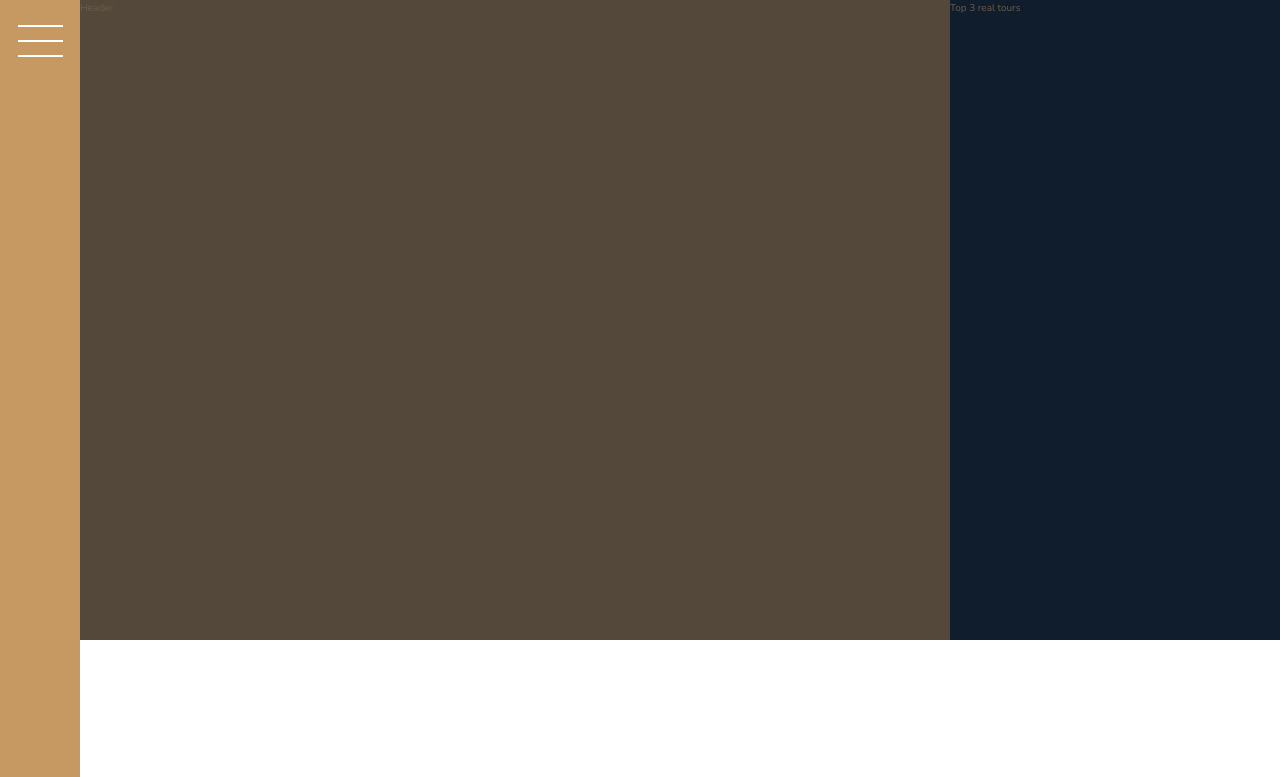
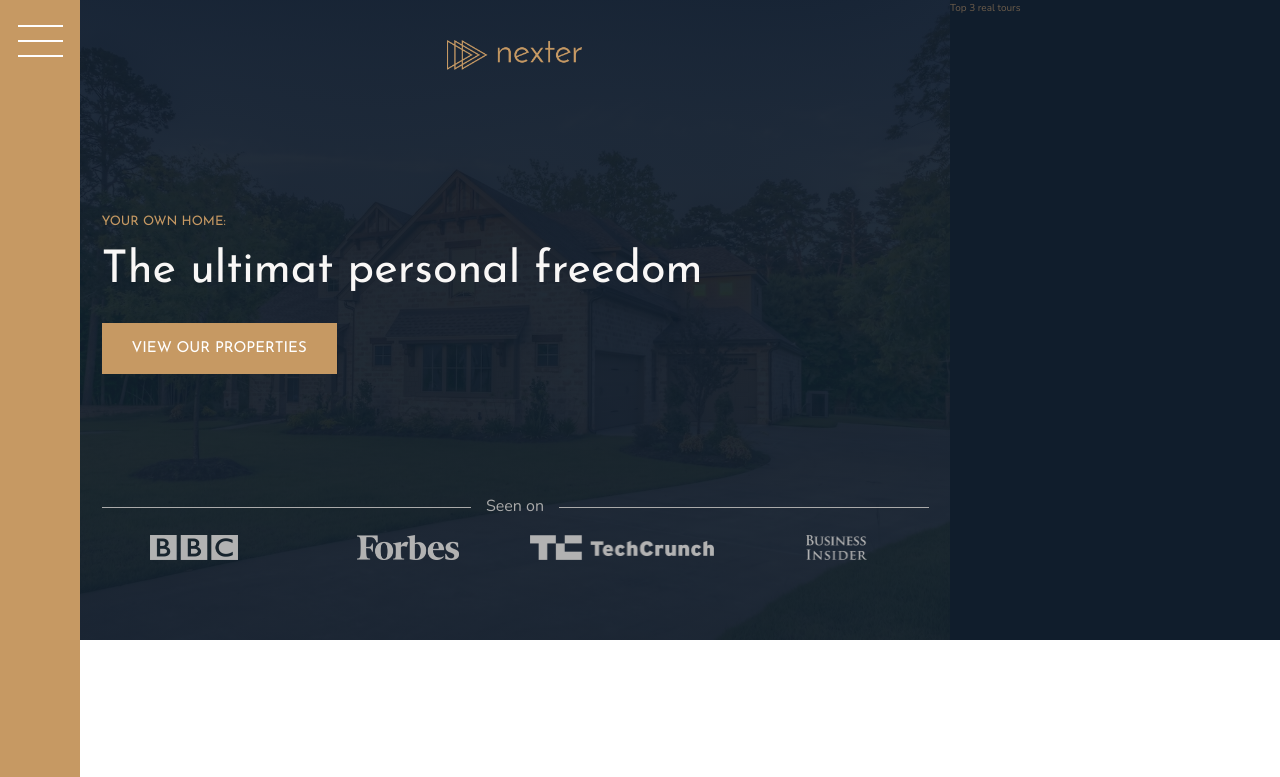
Before and after one commit to tringaprekorogja/nexter, a website: page index.html in a window 1280 px wide. Shown: the top 777 px of the page. Drawn offline with nearby package versions, Linux system fonts and the light colour scheme.

Commit message:
Build the header

```diff
--- a/index.html
+++ b/index.html
@@ -16,7 +16,17 @@
             <button class="nav-btn"></button>
         </div>
         <header class="header">
-            Header
+            <img src="img/logo.png" alt="Nexter Logo" class="header__logo">
+            <h3 class="heading-3">Your own home:</h3>
+            <h1 class="heading-1">The ultimat personal freedom</h1>
+            <button class="btn header__btn">View our properties</button>
+            <div class="header__seenon-text">Seen on</div>
+            <div class="header__seenon-logos">
+                <img src="img/logo-bbc.png" alt="Seen on logo 1">
+                <img src="img/logo-forbes.png" alt="Seen on logo 2">
+                <img src="img/logo-techcrunch.png" alt="Seen on logo 3">
+                <img src="img/logo-bi.png" alt="Seen on logo 4">
+            </div>
         </header>
         <div class="realtours">
             Top 3 real tours
--- a/sass/_header.scss
+++ b/sass/_header.scss
@@ -1,4 +1,50 @@
 .header {
     background-color: $color-grey-dark-1;
     grid-column: full-start / col-end 6;
+    background-image: linear-gradient(rgba($color-secondary,.93), rgba($color-secondary,.93)), url(../img/hero.jpeg);
+    background-size: cover;
+    background-position: center;
+    padding: 8rem;
+    padding-top: 4rem;
+
+    display: grid;
+    grid-template-rows: 1fr min-content 6rem 1fr;
+    grid-template-columns: max-content;
+    grid-row-gap: 1.5rem;
+    justify-content: center;
+    &__logo {
+        height: 3rem;
+        justify-self: center;
+
+    }
+    &__seenon-text {
+        display: grid;
+        grid-template-columns: 1fr max-content 1fr;
+        grid-column-gap: 1.5rem;
+        align-items: center;
+        font-size: 1.6rem;
+        color: $color-grey-light-2;
+        &::before,
+        &::after {
+            content:"";
+            height: 1px;
+            display: block;
+            background-color: currentColor;
+        }
+
+    }
+    &__seenon-logos {
+        display: grid;
+        grid-template-columns: repeat(4, 1fr);
+        grid-column-gap: 3rem;
+        justify-items: center;
+        img {
+            height: 2.5rem;
+            filter: brightness(70%);
+        }
+    }
+    &__btn {
+        align-self: start;
+        justify-self: start;
+    }
 }
--- a/sass/_typography.scss
+++ b/sass/_typography.scss
@@ -5,6 +5,10 @@
 
 .heading-1 {
     @extend %heading;
+    font-size: 4.5rem;
+    color: $color-grey-light-1;
+    line-height: 1;
+
 }
 
 .heading-2 {
```
Also changed, not shown: css/style.css.
